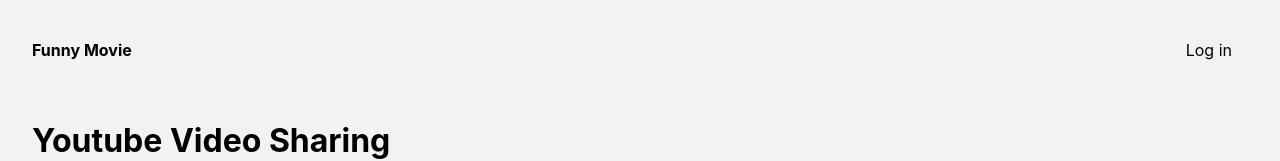
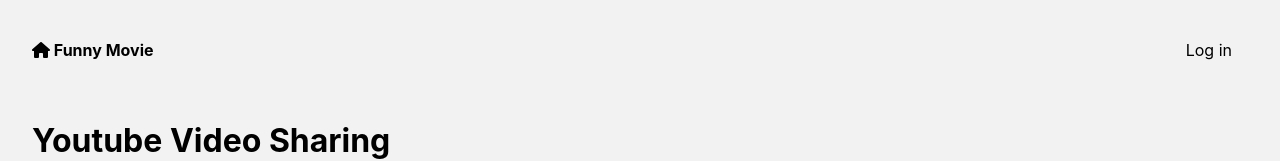
Before and after one commit to hieunh03/last, a Next.js app: page /create in a window 1280 px wide. Shown: the top 161 px of the page. Built offline with nearby package versions, Linux system fonts and the light colour scheme; no server answers.

Commit message:
add icon

```diff
--- a/components/Header.tsx
+++ b/components/Header.tsx
@@ -2,6 +2,8 @@
 import Link from "next/link";
 import { useRouter } from "next/router";
 import { signOut, useSession } from "next-auth/react";
+import { FontAwesomeIcon } from "@fortawesome/react-fontawesome";
+import { faHome } from "@fortawesome/free-solid-svg-icons";
 
 const Header: React.FC = () => {
   const router = useRouter();
@@ -13,7 +15,7 @@
     <div className="left">
       <Link legacyBehavior href="/">
         <a className="bold" data-active={isActive("/")}>
-          Funny Movie
+          <FontAwesomeIcon icon={faHome} className="home-icon" /> Funny Movie
         </a>
       </Link>
       <style jsx>{`
@@ -45,7 +47,7 @@
       <div className="left">
         <Link legacyBehavior href="/">
           <a className="bold" data-active={isActive("/")}>
-            Funny Movie
+            <FontAwesomeIcon icon={faHome} className="home-icon" /> Funny Movie
           </a>
         </Link>
         <style jsx>{`
@@ -117,7 +119,7 @@
       <div className="left">
         <Link legacyBehavior href="/">
           <a className="bold" data-active={isActive("/")}>
-            Funny Movie
+            <FontAwesomeIcon icon={faHome} className="home-icon" /> Funny Movie
           </a>
         </Link>
         <style jsx>{`
--- a/package.json
+++ b/package.json
@@ -11,6 +11,8 @@
   "author": "",
   "license": "MIT",
   "dependencies": {
+    "@fortawesome/free-solid-svg-icons": "^6.6.0",
+    "@fortawesome/react-fontawesome": "^0.2.2",
     "@next-auth/prisma-adapter": "^1.0.7",
     "@prisma/client": "^5.19.0",
     "@supabase/supabase-js": "^2.45.3",
--- a/pages/_app.tsx
+++ b/pages/_app.tsx
@@ -7,7 +7,6 @@
 const App = ({ Component, pageProps }: AppProps) => {
   const handlePayload = (payload: any) => {
     const title = payload.new?.title || "New video post";
-    // add who share
     const user = payload.new?.authorName || "Anonymous";
     toast.info(`${user} shared a new video: ${title}`);
   };
@@ -18,7 +17,6 @@
       "postgres_changes",
       { event: "INSERT", schema: "public", table: "VideoPost" },
       (payload) => {
-        console.log(payload)
         handlePayload(payload);
       }
     )
```
Also changed, not shown: 1 other file (tests, documents, lock files or other folders).
